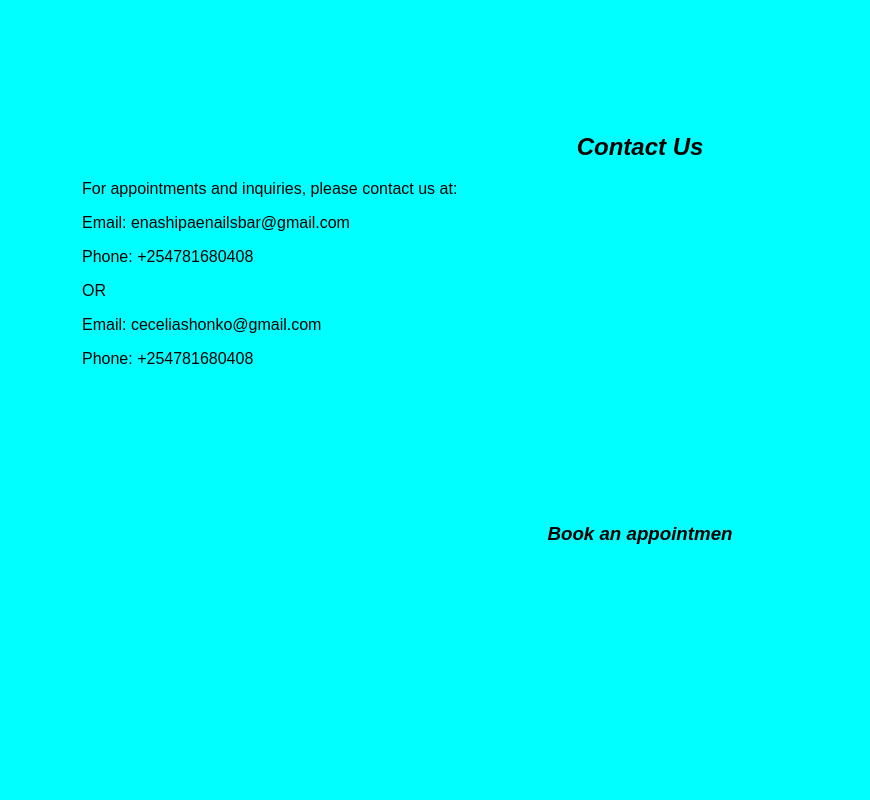
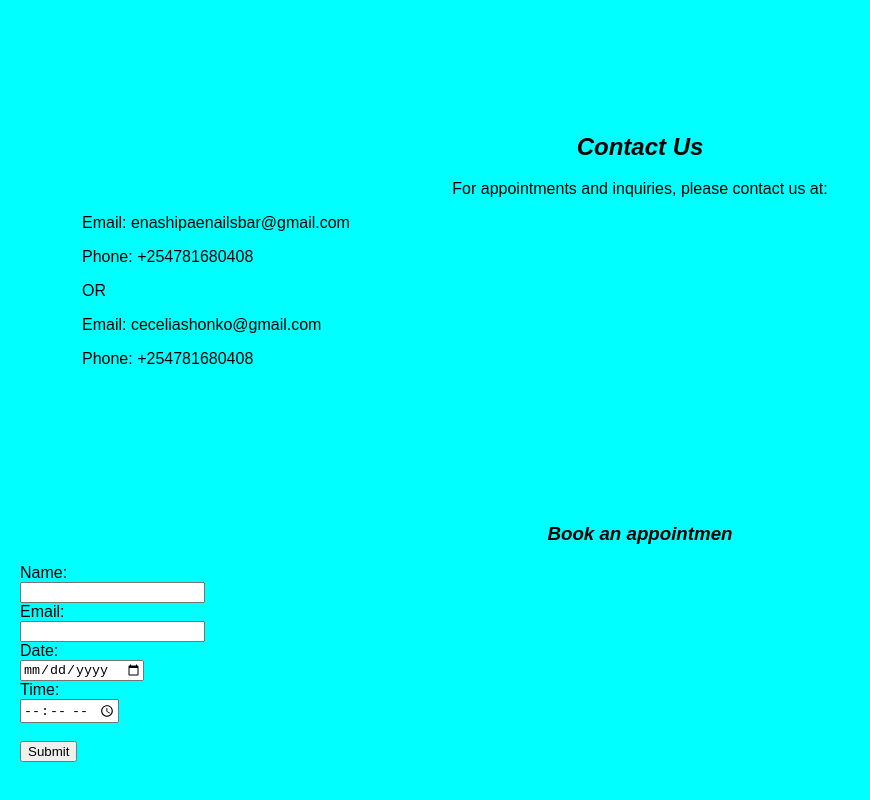
Before and after one commit to shonkojoseph/Open-Skills-API-Architecture-Description, a plain HTML site: page index.html in a window 1280 px wide. Shown: the part 896-1696 px from the top of the page, without its empty margins (0-870 px from the left). Before the commit the page ends 1530 px from the top, so only its background shows below. Drawn offline with Linux system fonts and the light colour scheme.

Commit message:
commiting Phase 1 project

```diff
--- a/index.html
+++ b/index.html
@@ -58,7 +58,7 @@
 <section id="contact">
   <div class="container">
     <h2>Contact Us</h2>
-    <p>For appointments and inquiries, please contact us at:</p>
+    <p id="contact-us">For appointments and inquiries, please contact us at:</p>
     <p>Email: enashipaenailsbar@gmail.com</p>
     <p>Phone: +254781680408</p>
     <P>OR</P>
@@ -73,8 +73,17 @@
 <section id="appointment">
   <div class="Appointment">
     <h3>Book an appointmen</h3>
-
-
+    <form id="appointmentForm">
+      <label for="name">Name:</label><br>
+      <input type="text" id="name" name="name"><br>
+      <label for="email">Email:</label><br>
+      <input type="email" id="email" name="email"><br>
+      <label for="date">Date:</label><br>
+      <input type="date" id="date" name="date"><br>
+      <label for="time">Time:</label><br>
+      <input type="time" id="time" name="time"><br><br>
+      <button type="submit">Submit</button>
+    </form>
     </form>
 
   </div>
--- a/mains.js
+++ b/mains.js
@@ -0,0 +1,15 @@
+document.getElementById('appointmentForm').addEventListener('submit', function(event) {
+    event.preventDefault(); // Prevent the default form submission
+
+    // You can handle the form submission here, for example, sending the form data to a server using AJAX
+    // For demonstration purposes, let's just log the form data to the console
+    const formData = new FormData(event.target);
+    const formObject = {};
+    formData.forEach((value, key) => {
+      formObject[key] = value;
+    });
+    console.log(formObject);
+
+    // After handling the form submission, you can perform any additional actions, such as showing a confirmation message
+    alert('Appointment submitted successfully!');
+  });
--- a/styles.css
+++ b/styles.css
@@ -73,3 +73,6 @@ body {
     text-align: center;
     font-style: italic;
   }
+  #contact-us{
+    text-align: center;
+  }
```
Also changed, not shown: 2 other files.
